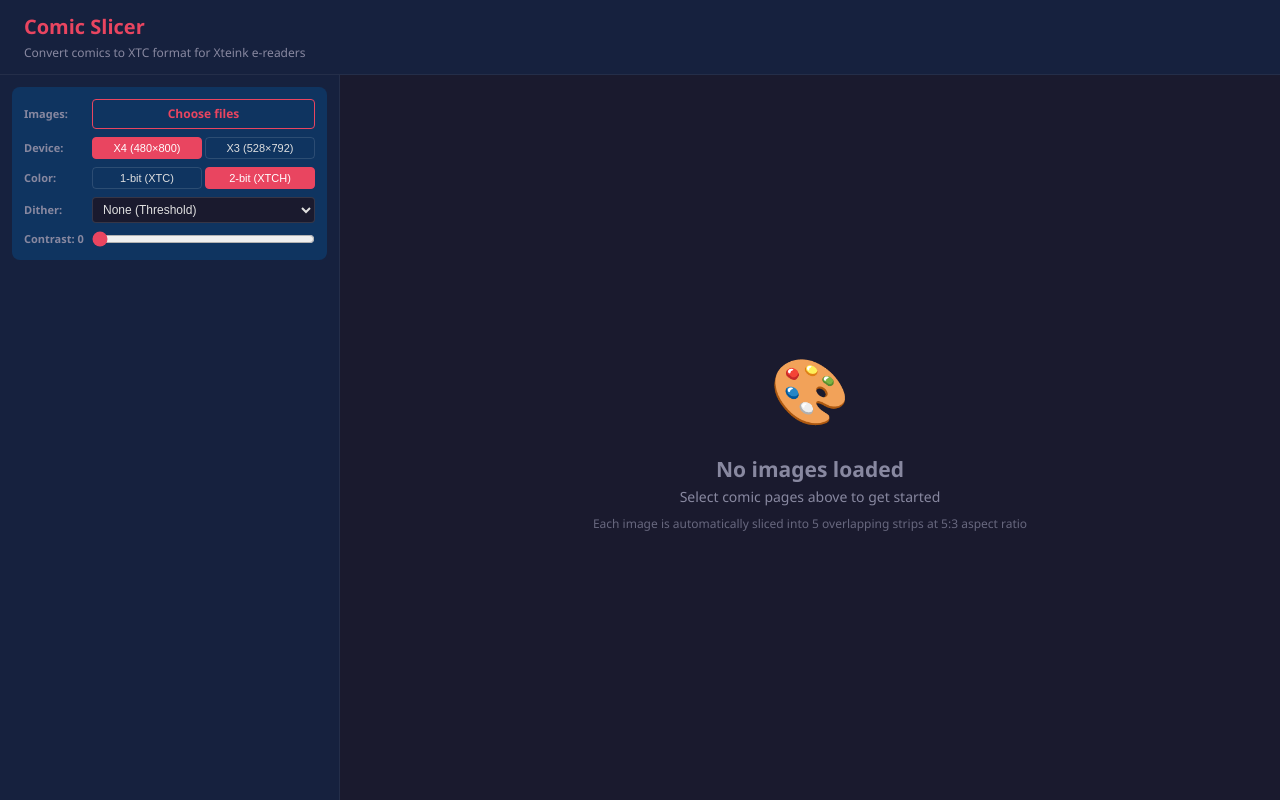
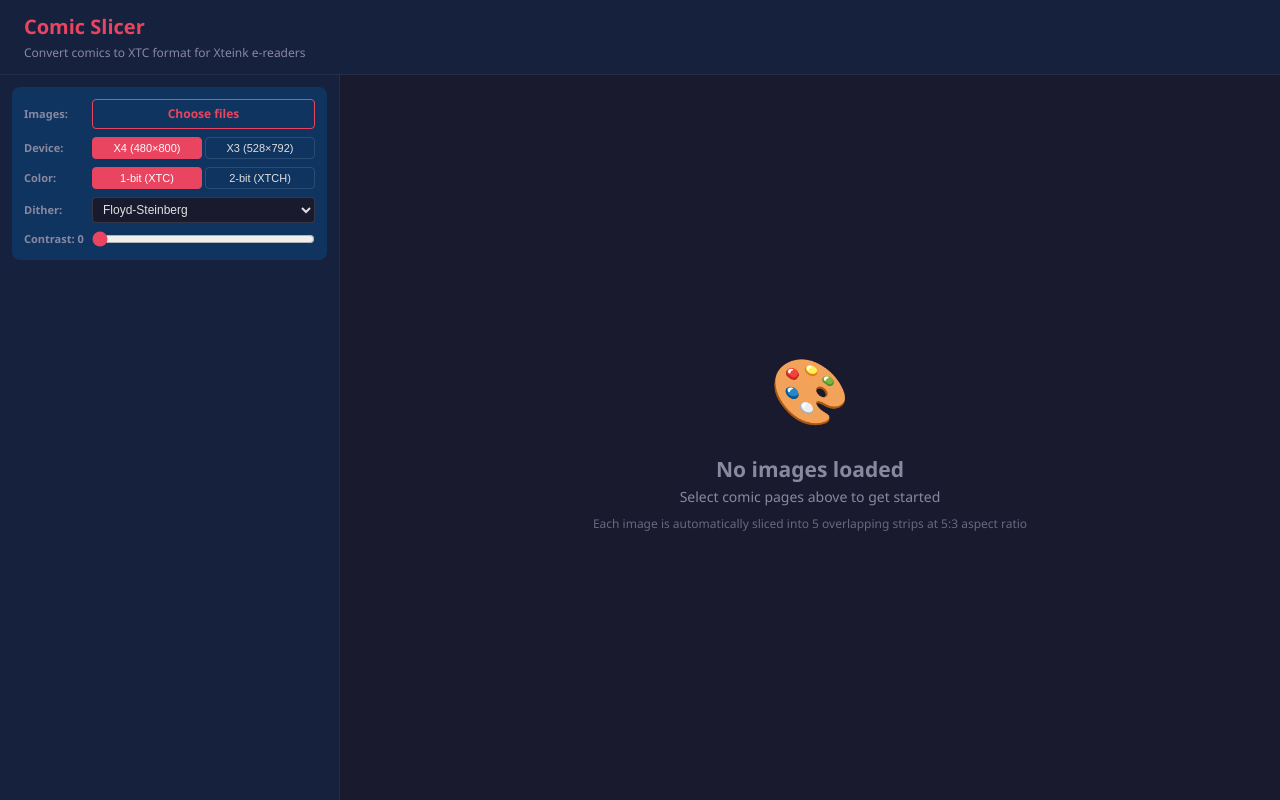
Before and after one commit to JoseJDC/xteink-comic-slicer, a React (Vite) app: page / in a window 1280 px wide. Built offline with nearby package versions, Linux system fonts and the light colour scheme.

Commit message:
fix multis

```diff
--- a/src/App.tsx
+++ b/src/App.tsx
@@ -11,8 +11,8 @@ import './App.css';
 export default function App() {
   const images = useImages();
   const [device, setDevice] = useState<ConversionOptions['device']>('X4');
-  const [dithering, setDithering] = useState<DitherAlgorithm>('none');
-  const [is2bit, setIs2bit] = useState(true);
+  const [dithering, setDithering] = useState<DitherAlgorithm>('floyd-steinberg');
+  const [is2bit, setIs2bit] = useState(false);
   const [contrast, setContrast] = useState(0);
 
   const options: ConversionOptions = { device, dithering, is2bit, contrast };
--- a/src/hooks/useImages.ts
+++ b/src/hooks/useImages.ts
@@ -64,8 +64,7 @@ export function useImages(): UseImagesReturn {
       }))
     );
 
-    setImages(list);
-    setCurrentIndex(0);
+    setImages((prev) => [...prev, ...list]);
     setLoading(false);
   }, [addUrls]);
 
@@ -83,8 +82,7 @@ export function useImages(): UseImagesReturn {
       }))
     );
 
-    setImages(list);
-    setCurrentIndex(0);
+    setImages((prev) => [...prev, ...list]);
     setLoading(false);
   }, [addUrls]);
 
```
